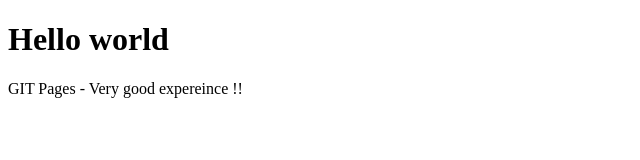
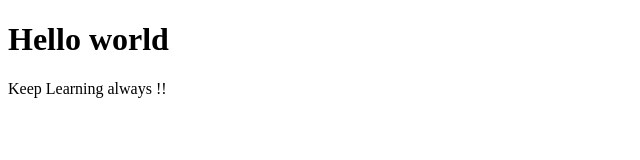
Before and after one commit to obapathu/obapathu.github.io, a plain HTML site: page index.html in a window 1280 px wide. Shown: the whole page, without its empty margins (0-640 px from the left). Drawn offline with Linux system fonts and the light colour scheme.

Commit message:
Update index.html

```diff
--- a/index.html
+++ b/index.html
@@ -7,6 +7,6 @@
 </head>
 <body>
   <h1>Hello world</h1>
-    <p1> GIT Pages - Very good expereince !! </p1>
+    <p1> Keep Learning always  !! </p1>
 </body>
 </html>
```
